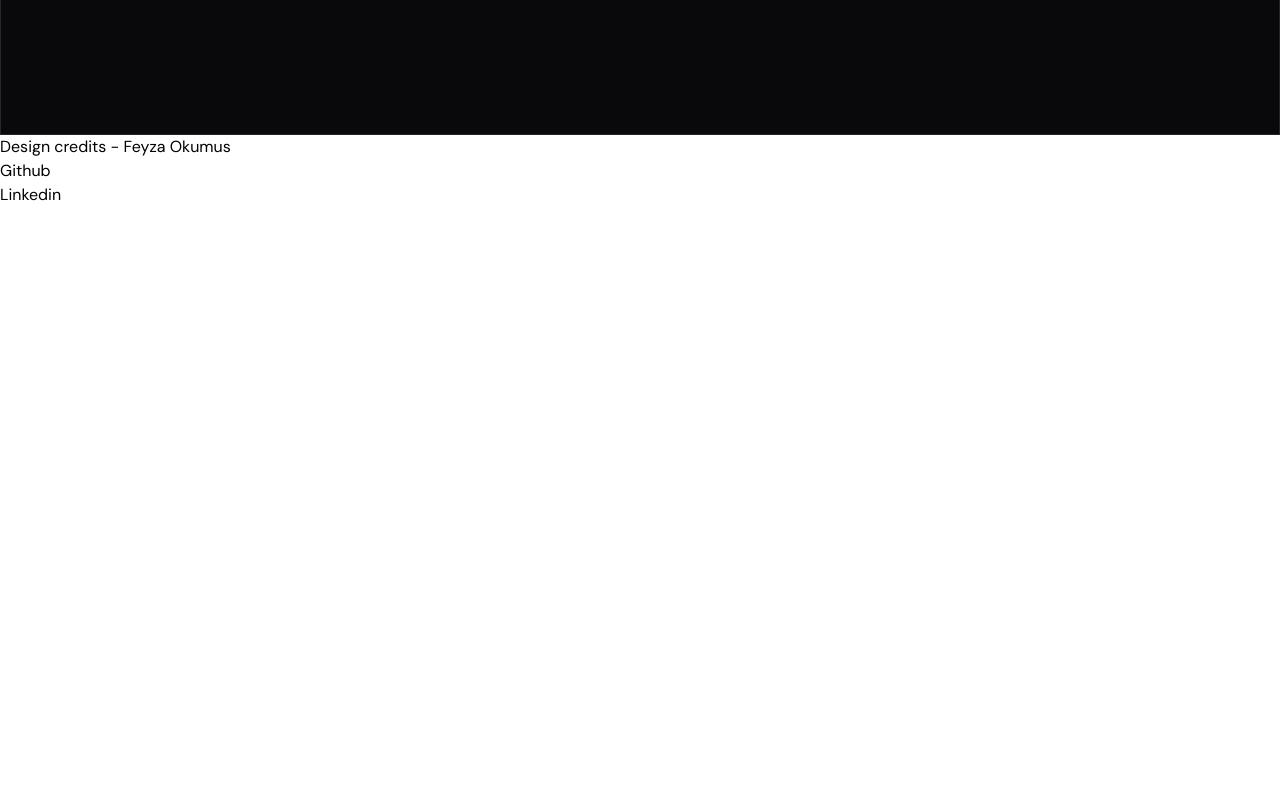
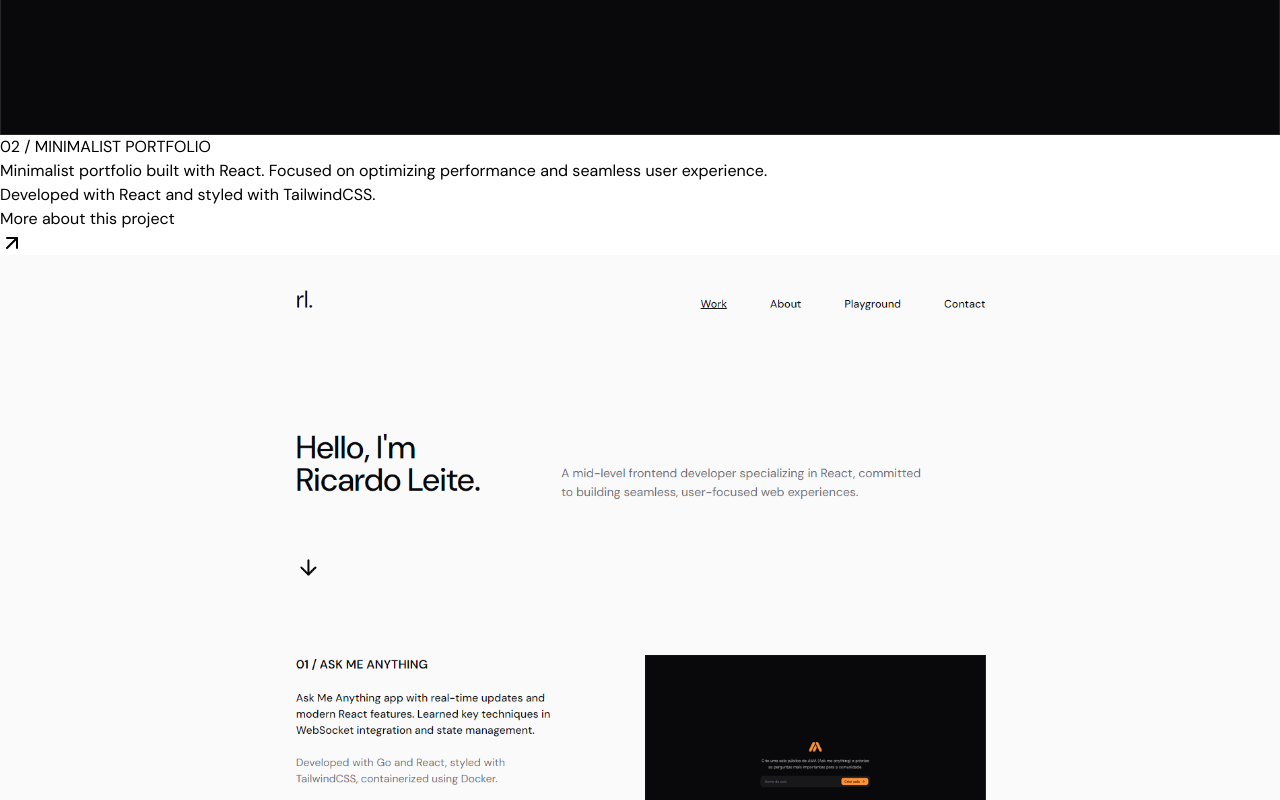
Before and after one commit to rleite-it/minimalist-portfolio, a React (Vite) app: page / in a window 1280 px wide. Shown: the part 1000-1800 px from the top of the page. Before the commit the page ends 1207 px from the top, so only its background shows below. Built offline with nearby package versions, Linux system fonts and the light colour scheme.

Commit message:
add new project to array

```diff
--- a/src/constants/projects.ts
+++ b/src/constants/projects.ts
@@ -18,4 +18,13 @@ export const PROJECTS: ProjectProps[] = [
 		preview: "./src/assets/projects-preview/ama/create-room.png",
 		wip: false,
 	},
+	{
+		id: "02",
+		name: "MINIMALIST PORTFOLIO",
+		description:
+			"Minimalist portfolio built with React. Focused on optimizing performance and seamless user experience.",
+		stack: "Developed with React and styled with TailwindCSS.",
+		preview: "./src/assets/projects-preview/minimalist-portfolio/work.png",
+		wip: true,
+	},
 ];
```
